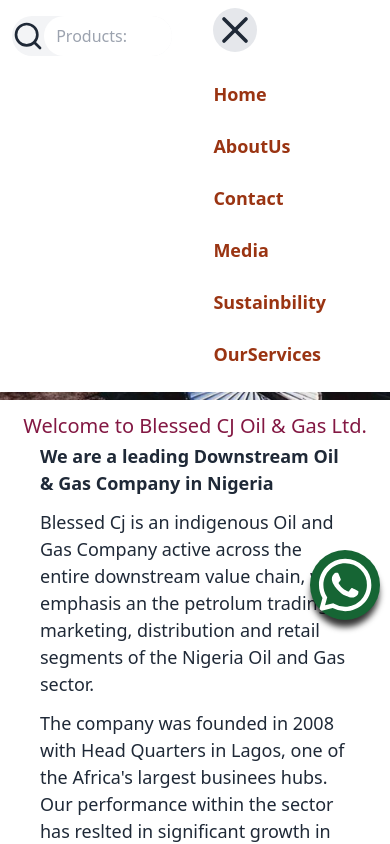
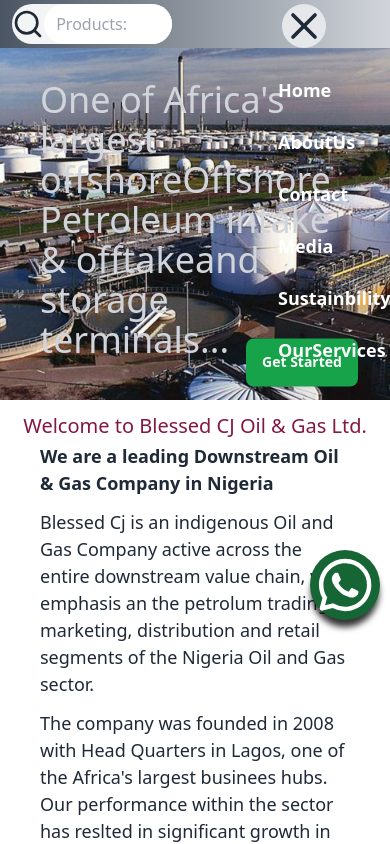
Before and after one commit to Emmanuel9037894958/blessedcj, a React (Vite) app: page / in a window 390 px wide. Both pictures are taken after a click on the element 304 px from the left and 30 px from the top of the page. Shown: the top 844 px of the page. Built offline with nearby package versions, Linux system fonts and the light colour scheme.

Commit message:
okey now

```diff
--- a/src/Components/NavBar.tsx
+++ b/src/Components/NavBar.tsx
@@ -16,13 +16,13 @@
 
   return (
     <section className="relative overflow-hidden">
-      <header className={`fixed z-50 flex justify-between pr-16  pt-2 gap-16 w-full extrasix:hidden ${menu && "bg-white"}`}>
+      <header className={`fixed z-50 flex justify-between pr-16  pt-1 gap-16 w-full extrasix:hidden bg-gradient-to-r from-gray-600 to-gray-300 h-15 ${menu && "bg-white"}`}>
         <SearchNav  />
         <div className="">
-          <div onClick={menuDropDown} className="">
+          <div onClick={menuDropDown} className="ml-12">
             {menu ? <X className="size-11 bg-gray-200 rounded-full ml-9" /> : <Menu className="size-11 bg-gray-200 rounded-lg" />}
           </div>
-          <div className="">{menu && <NavList />}</div>
+          <div className="absolute">{menu && <NavList />}</div>
         </div>
       </header>
       <div>
--- a/src/Components/SearchNav.tsx
+++ b/src/Components/SearchNav.tsx
@@ -4,7 +4,7 @@
 function SearchNav() {
   return (
     <div>
-        <form className='flex rounded-full bg-gray-100 ml-3 fixed z-50 mt-2'>
+        <form className='flex rounded-full bg-gray-100 ml-3 fixed z-50'>
            <a href=""> <SearchIcon   className='size-8 mt-1'/></a>
             <input type="text"  placeholder=' Products:' className='pl-2 w-32 h-10 rounded-full'/>
         </form>
--- a/src/Components/nav/NavList.tsx
+++ b/src/Components/nav/NavList.tsx
@@ -4,7 +4,7 @@
 function NavList() {
   return (
     <nav>
-        <ul className='flex flex-col gap-6 text-lg pt-7 font-bold text-orange-800 pb-6 md:hidden pl-9'>
+        <ul className='flex flex-col gap-6 text-lg pt-7 font-bold text-white pb-6 md:hidden pl-20 '>
             <li><Link to="/">Home</Link> </li>
             <li><Link to="/AboutUs">AboutUs</Link> </li>
             <li><Link to="/contact">Contact</Link> </li>
```
